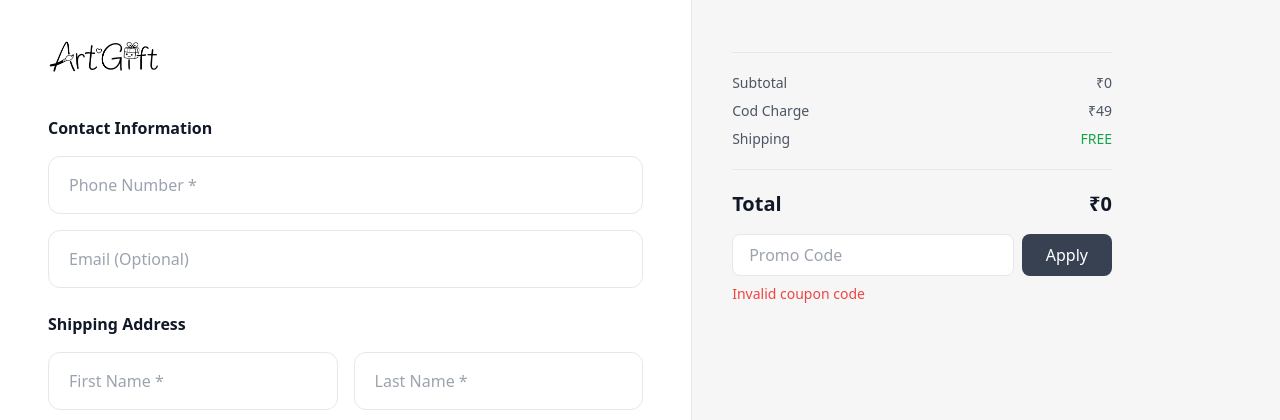
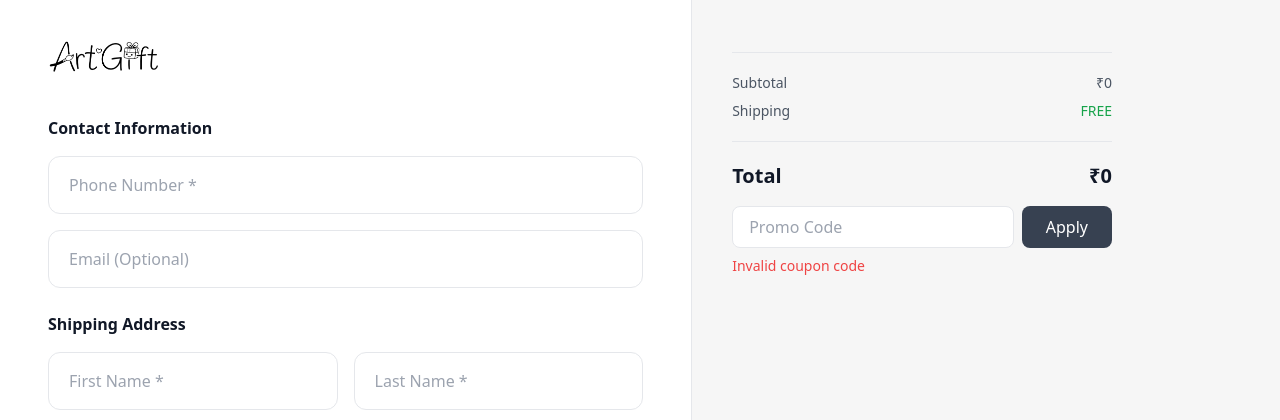
Before and after one commit to inoviteservices/e-com-pk, a Django app: template templates/orders/checkout.html in a window 1280 px wide. Shown: the top 420 px of the page. Run offline with Django 5.2, Linux system fonts and the light colour scheme; the template is opened without the code that fills it, so the values that code supplies are empty; parts of the project's set-up code (start-up, migrations or seed data) failed here and were passed over; some libraries are stand-ins or nearby versions.

Commit message:
cod was showing in prepaid - solved

```diff
--- a/templates/orders/checkout.html
+++ b/templates/orders/checkout.html
@@ -215,7 +215,7 @@
                   <span>₹{{ cart_total }}</span>
                 </div>
 
-                <div class="flex justify-between">
+                <div id="codChargeRow" class="flex justify-between hidden">
                   <span>Cod Charge</span>
                   <span> ₹49</span>
                 </div>
@@ -519,11 +519,10 @@
                   <span>₹{{ cart_total }}</span>
                 </div>
 
-                <div class="flex justify-between">
+                <div id="codChargeRowDesktop" class="flex justify-between hidden">
                   <span>Cod Charge</span>
                   <span> ₹49</span>
                 </div>
-
                 <div class="flex justify-between">
                   <span>Shipping</span>
                   <span class="text-green-600">FREE</span>
@@ -578,7 +577,10 @@
 function selectPayment(type) {
 
   const priceEl = document.getElementById("finalPrice");
+  const codRow = document.getElementById("codChargeRow");
   const priceMobile = document.getElementById("finalPriceMobile");
+  const codRowDesktop = document.getElementById("codChargeRowDesktop");
+
   const priceSummaryMobile = document.getElementById("finalPriceSummaryMobile");
   const input = document.getElementById("paymentType");
 
@@ -588,8 +590,11 @@ function selectPayment(type) {
 
   if (type === "PREPAID") {
     finalPrice = baseCartTotal;   // ✅ no discount
+    if (codRow) codRow.classList.add("hidden");
   } else if (type === "COD") {
     finalPrice = baseCartTotal + 49;
+    if (codRow) codRow.classList.remove("hidden");
+
   }
 
   if (priceEl) priceEl.innerText = "₹" + finalPrice;
```
